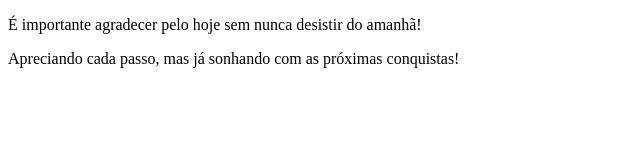
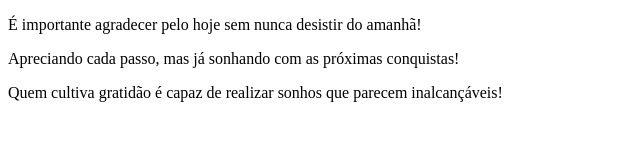
Before and after one commit to jjgirotto/bootcamp-fullstack, a plain HTML site: page index.html in a window 1280 px wide. Shown: the whole page, without its empty margins (0-640 px from the left). Drawn offline with Linux system fonts and the light colour scheme.

Commit message:
frase motivacional 3

```diff
--- a/index.html
+++ b/index.html
@@ -8,5 +8,6 @@
 <body>
     <p>É importante agradecer pelo hoje sem nunca desistir do amanhã!</p>
     <p>Apreciando cada passo, mas já sonhando com as próximas conquistas!</p>
+    <p>Quem cultiva gratidão é capaz de realizar sonhos que parecem inalcançáveis!</p>
 </body>
 </html>
```
